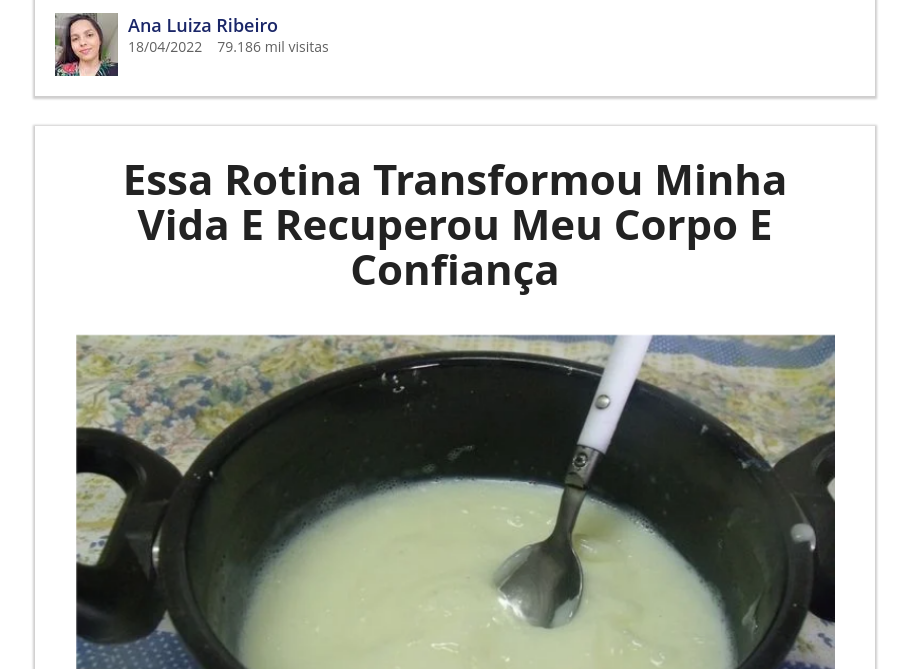
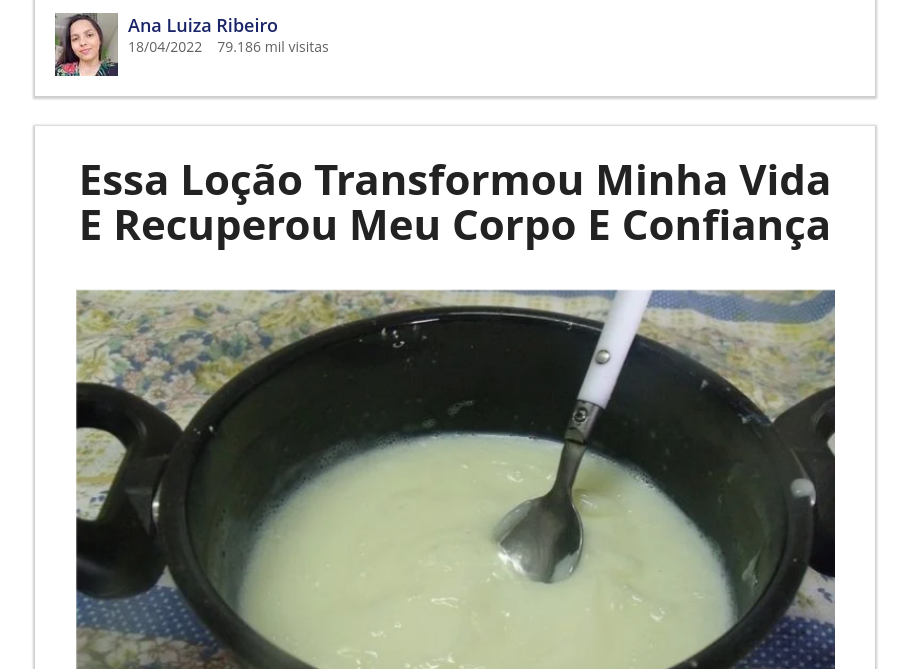
Before and after one commit to marcusantunes09/chegadevarizes.site-presell, a plain HTML site: page PZV/index.html in a window 1280 px wide. Shown: the part 131-800 px from the top of the page, without its empty margins (185-1094 px from the left). Drawn offline with nearby package versions, Linux system fonts and the light colour scheme.

Commit message:
Update index.html

```diff
--- a/PZV/index.html
+++ b/PZV/index.html
@@ -44,7 +44,7 @@
         </div>
       </div>
       <div class="rader-body rader-content">
-        <h1 class="title"> 		 Essa Rotina Transformou Minha Vida E Recuperou Meu Corpo E Confiança  	</h1>
+        <h1 class="title"> 		 Essa Loção Transformou Minha Vida E Recuperou Meu Corpo E Confiança  	</h1>
         <a href="https://programazerovarizes.com/" class="link_2"><img src="images/imagemPS.png" alt="img" class="img-body"/> </a>
 
         <div class="p1"> 	 A Rotina rápida de fazer e aplicar essa loção americana 100% natural, que combate as varizes naturalmente, chamou muita atenção pelo seu poder de transformar as pernas e a vida de muitas mulheres.  </div>
```
